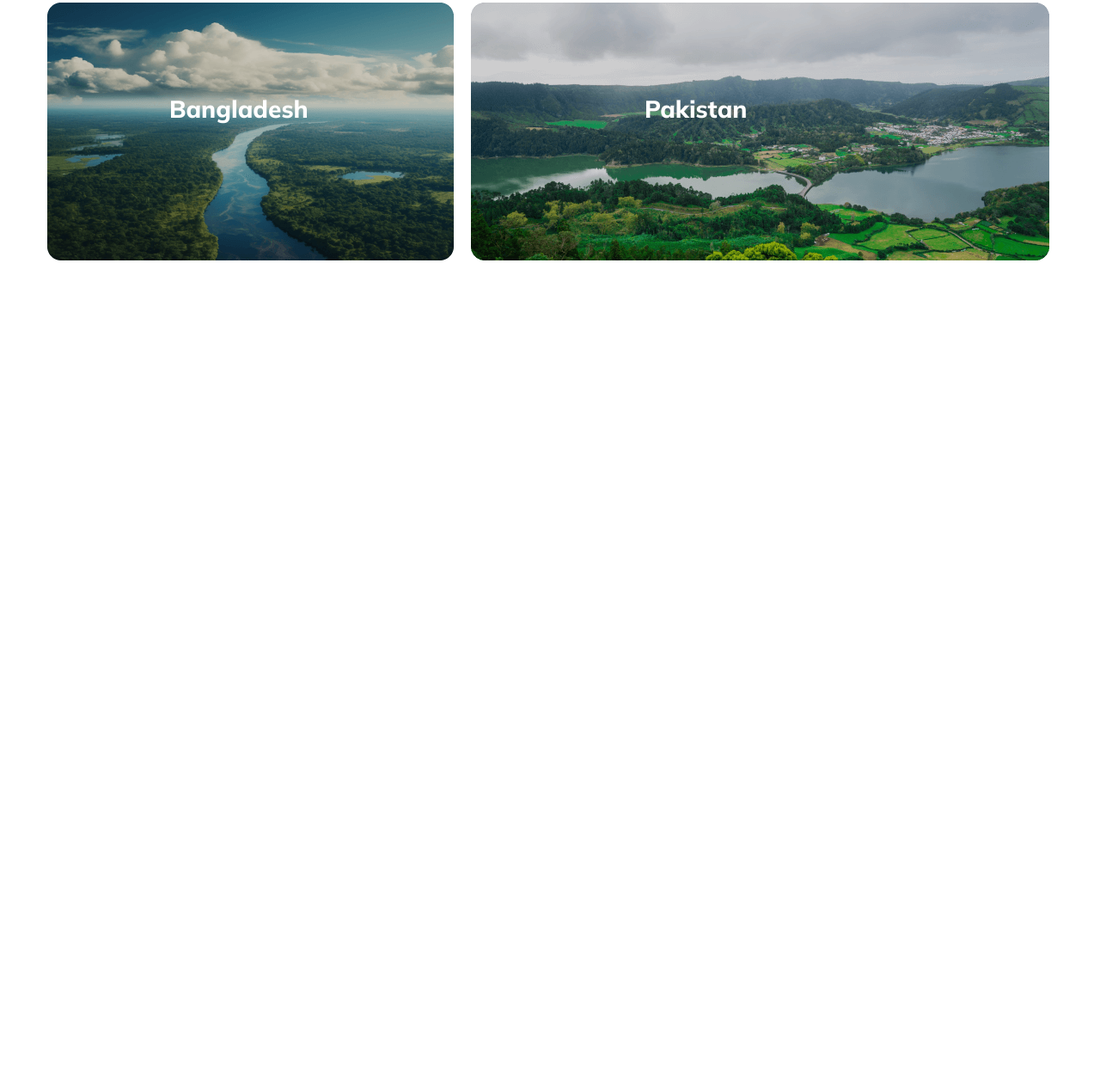
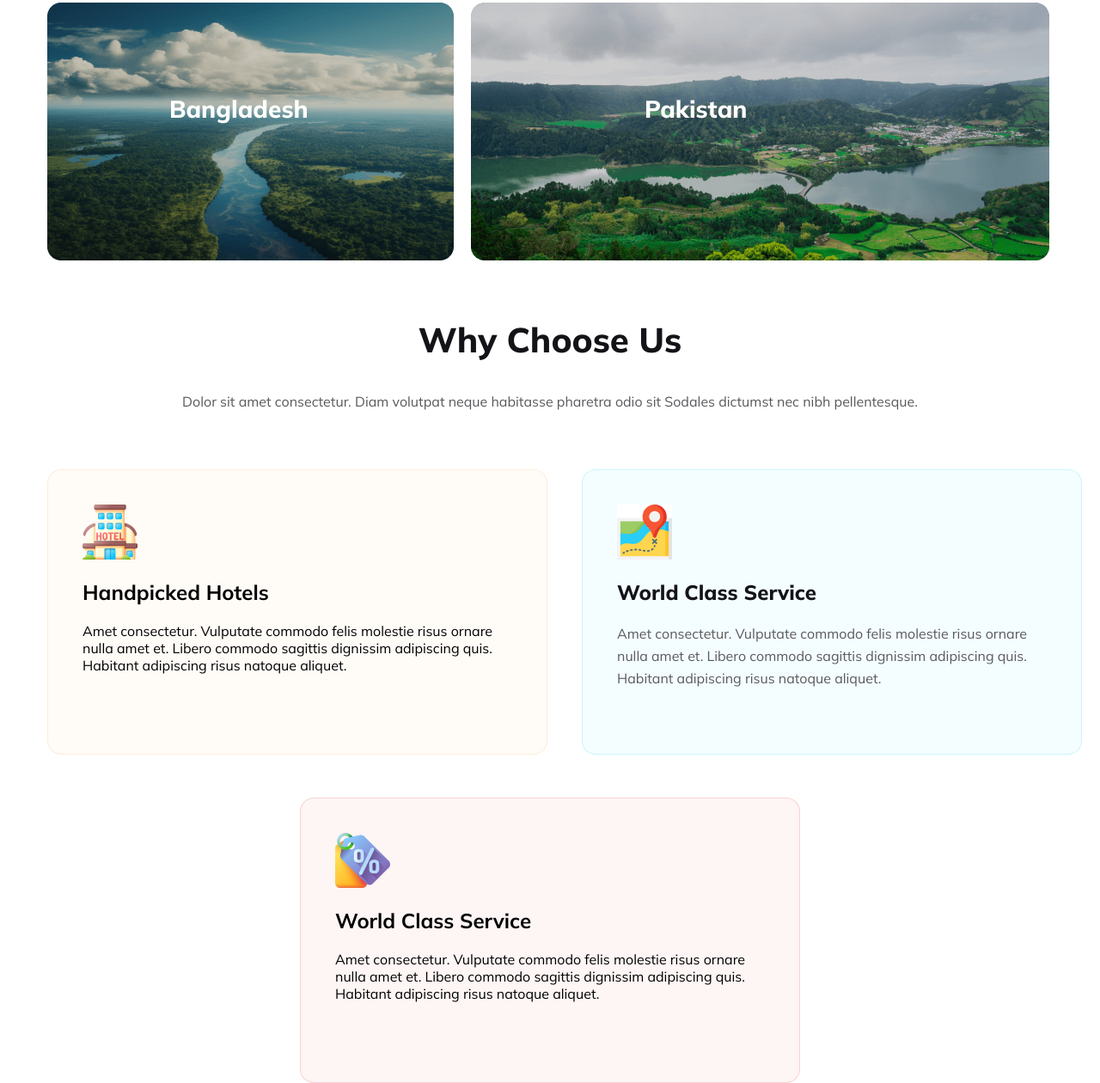
Before and after one commit to MdMehdiHasan9819/Ctg-Travel, a plain HTML site: page index.html in a window 1280 px wide. Shown: the part 2362-3622 px from the top of the page at 86% size. Before the commit the page ends 2699 px from the top, so only its background shows below. Drawn offline with Linux system fonts and the light colour scheme.

Commit message:
create a why choose section

```diff
--- a/Styels/styels.css
+++ b/Styels/styels.css
@@ -215,6 +215,79 @@ line-height: 26px;
     left: 30%;
 }
 /* Why-Choose-Us */
+.Why-Choose-Us-header{
+    text-align: center;
+}
+.Why-Choose-Us-header h1{
+    color: #131318;
+    font-size: 40px;
+    font-weight: 800;
+    word-wrap: break-word;
+}
+.Why-Choose-Us-header p{
+    color: rgba(19, 19, 24, 0.70);
+    font-size: 16px;
+    font-weight: 400;
+    line-height: 26px;
+    word-wrap: break-word;
+}
+
+.why-choose-us-box{
+    display: grid;
+    grid-template-columns: repeat(2,1fr);
+    gap: 40px;
+    padding: 50px 0px;
+}
+
+.why-choose-box1{
+    padding: 40px;
+    background: rgba(251, 181, 99, 0.05);
+     border-radius: 16px;
+     border: 1px rgba(251, 181, 99, 0.20) solid;
+     width: 500px;
+     height: 250px;
+}
+.why-choose-box2{
+    padding: 40px;
+    width: 500px;
+    height: 250px;
+    background: rgba(41, 206, 246, 0.05);
+    border-radius: 16px;
+    border: 1px rgba(41, 206, 246, 0.20) solid;
+
+}
+.why-choose-box3{
+    padding: 40px;
+    width: 500px;
+    height: 250px;
+    background: rgba(233, 68, 68, 0.05);
+    border-radius: 16px;
+    border: 1px rgba(233, 68, 68, 0.20) solid;
+    margin: 0 auto;
+}
+.why-choose-box2 h1{
+    color: #131318;
+    font-size: 24px;
+    font-family: Mulish;
+    font-weight: 800;
+    word-wrap: break-word;
+}
+.why-choose-box2 p{
+    color: #5A5A5D;
+    font-size: 16px;
+    font-family: Mulish;
+    font-weight: 400;
+    line-height: 26px;
+    word-wrap: break-word;
+}
+
+
+
+
+
+
+
+
 
 
 /* small device and tablet device media query */
--- a/index.html
+++ b/index.html
@@ -137,15 +137,31 @@
         </div>
     </section>
 
-    <!-- <section class="Why-Choose-Us">
+    <section class="Why-Choose-Us">
         <div class="Why-Choose-Us-header">
             <h1>Why Choose Us</h1>
-            <p>Dolor sit amet consectetur. Diam volutpat neque habitasse pharetra odio sit massa. Sodales dictumst nec nibh pellentesque.</p>
+            <p>Dolor sit amet consectetur. Diam volutpat neque habitasse pharetra odio sit <massa class="br"></massa> Sodales dictumst nec nibh pellentesque.</p>
+        </div>
+        <div class="why-choose-us-box">
+            <div class="why-choose-box1">
+                <img src="./image/hotel 1.png" alt="" srcset="">
+                <h1>Handpicked Hotels</h1>
+                <p>Amet consectetur. Vulputate commodo felis molestie risus  ornare nulla amet et. Libero commodo sagittis dignissim adipiscing quis. Habitant adipiscing risus natoque aliquet. </p>
+            </div>
+            <div class="why-choose-box2">
+                <img src="./image/map 1.jpg" alt="" srcset="">
+                <h1>World Class Service</h1>
+                <p>Amet consectetur. Vulputate commodo felis molestie risus  ornare nulla amet et. Libero commodo sagittis dignissim adipiscing quis. Habitant adipiscing risus natoque aliquet. </p>
+            </div>
         </div>
         <div>
-
+            <div class="why-choose-box3">
+                <img src="./image/price-tag 1.png" alt="" srcset="">
+                <h1>World Class Service</h1>
+                <p>Amet consectetur. Vulputate commodo felis molestie risus  ornare nulla amet et. Libero commodo sagittis dignissim adipiscing quis. Habitant adipiscing risus natoque aliquet. </p>
+            </div>
         </div>
-    </section> -->
+    </section>
 
 
 
```
Also changed, not shown: image/hotel 1.png (added), image/map 1.jpg (added), image/price-tag 1.png (added).
